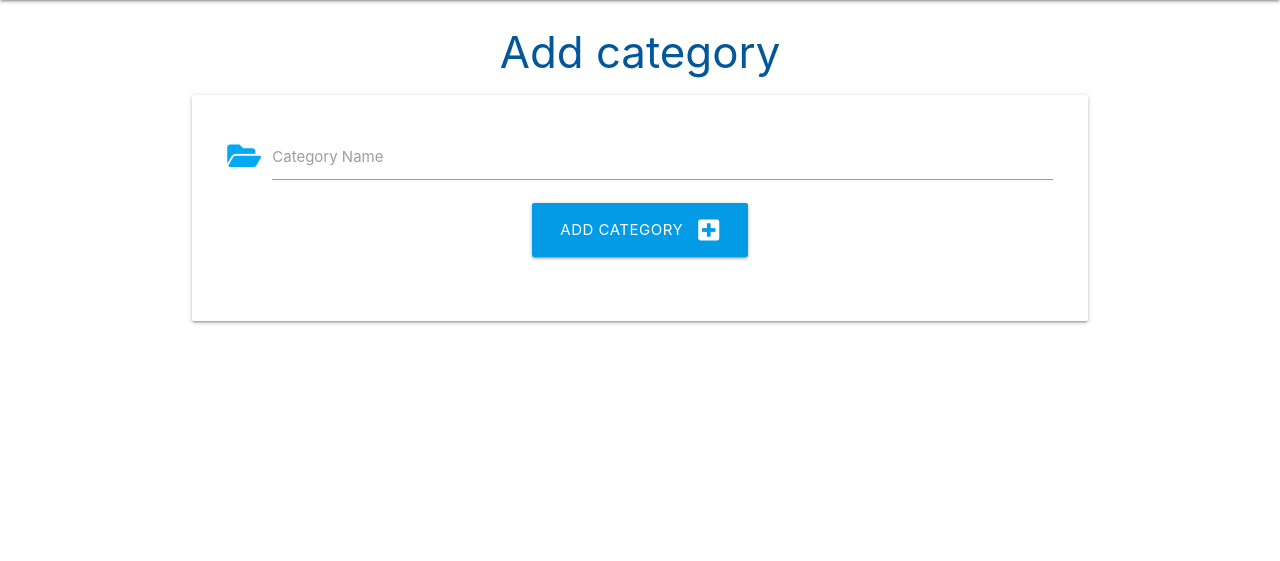
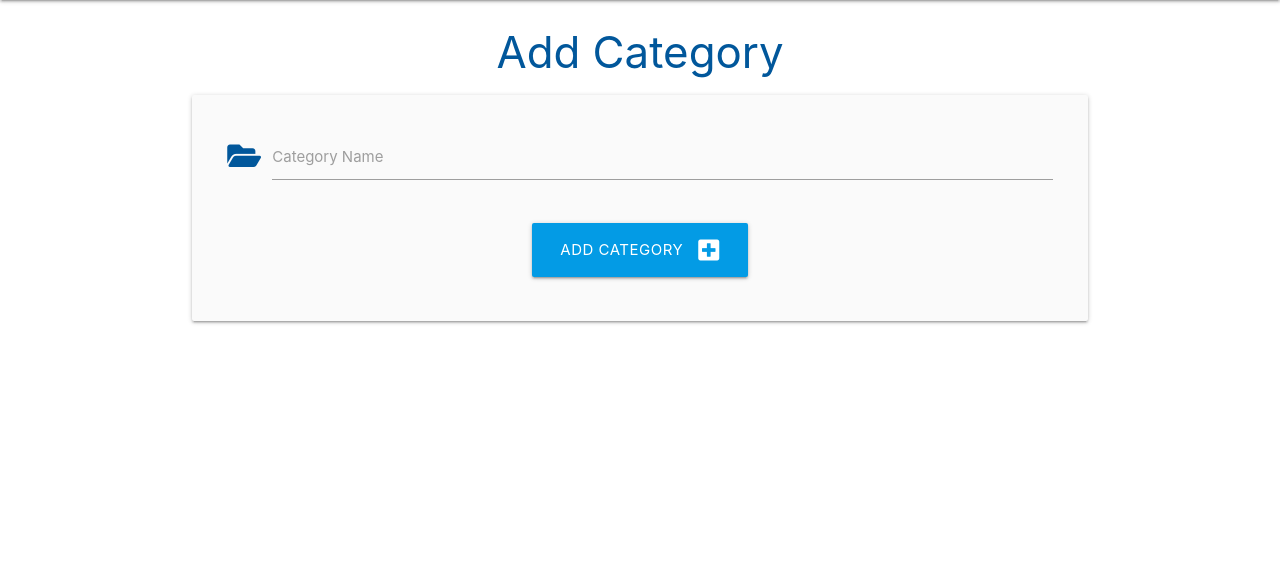
Before and after one commit to dansantinojones/task-manager, a Flask app: page /add_category in a window 1280 px wide. Shown: the part 64-625 px from the top of the page. Run offline with Flask 2, Linux system fonts and the light colour scheme.

Commit message:
Format document

```diff
--- a/taskmanager/templates/add_category.html
+++ b/taskmanager/templates/add_category.html
@@ -1,24 +1,26 @@
 {% extends "base.html" %}
 {% block content %}
 
-<h3 class="light-blue-text text-darken-4 center-align">Add category</h3>
+<h3 class="light-blue-text text-darken-4 center-align">Add Category</h3>
 
-<div class="row card-panel greylighten-5">
+<div class="row card-panel grey lighten-5">
     <form class="col s12" method="POST" action="{{ url_for('add_category') }}">
         <!-- category name -->
         <div class="row">
             <div class="input-field col s12">
-            <i class="fas fa-folder-open prefix light-blue-text"></i>
-          <input id="category_name" name="category_name" type="text" minlength="3" maxlength="25" class="validate" required>
+                <i class="fas fa-folder-open prefix light-blue-text text-darken-4"></i>
+                <input id="category_name" name="category_name" minlength="3" maxlength="25" type="text" class="validate"
+                    required>
                 <label for="category_name">Category Name</label>
+            </div>
         </div>
         <!-- submit button -->
         <div class="row">
             <div class="col s12 center-align">
                 <button type="submit" class="btn-large light-blue darken-1">
                     Add Category <i class="fas fa-plus-square right"></i>
-
                 </button>
+            </div>
         </div>
     </form>
 </div>
```
Lines whose indentation alone changed are shown as unchanged.
